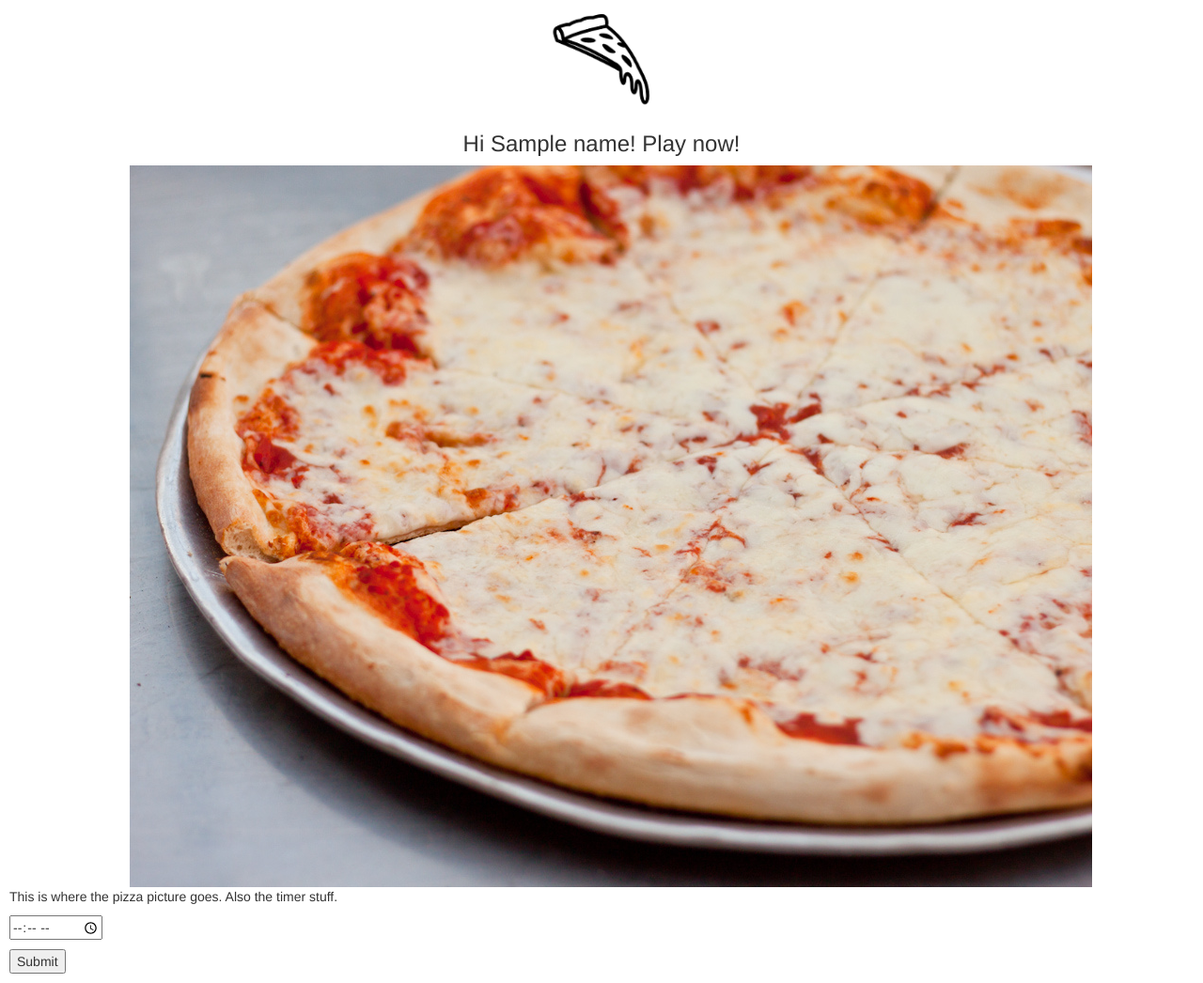
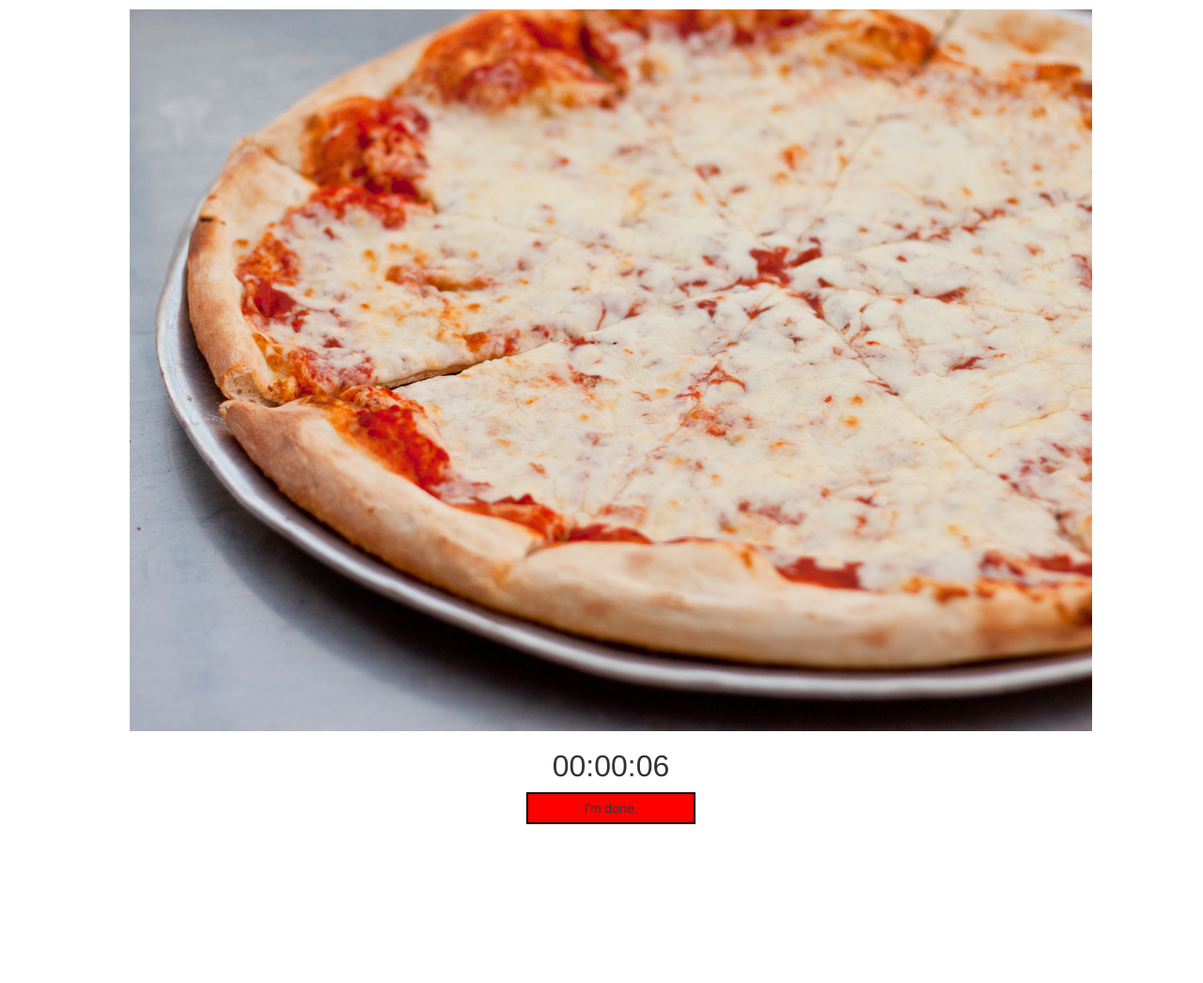
Before and after one commit to devinmcginty/PizzaBlaster, a Python web app: template web/templates/play.html in a window 1280 px wide. Shown: the whole page at 94% size. After the commit the page ends 877 px from the top, so only its background shows below. Run offline with Jinja, Linux system fonts and the light colour scheme; the template is opened without the code that fills it: most values are stand-ins (such as "Sample title", 1, 10 or a date in 2020); some libraries are stand-ins or nearby versions.

Commit message:
Basic gameplay page

```diff
--- a/web/css/pb.css
+++ b/web/css/pb.css
@@ -8,18 +8,6 @@ h2 {
     font-size: 24px;
 }
 
-.gameContainer {
-    margin: 10px;
-    width: 100%;
-}
-
-.pizza {
-    display: block;
-    margin-left: auto;
-    margin-right: auto;
-    width: 80%;
-    height: auto;
-}
 
 .logo {
     display: block;
@@ -28,6 +16,50 @@ h2 {
     width: 120px;
     height: 120px;
 }
+
+.invisible {
+    display: none;
+}
+
+.button {
+    text-align: center;
+    background-color: red;
+    border: 2px solid black;
+    margin-left: auto;
+    margin-right: auto;
+    padding: 5px;
+}
+
+/* play.html */
+
+.gameContainer {
+    margin: 10px;
+    width: 100%;
+}
+
+.pizza {
+    /*display: none;*/
+    display: block;
+    margin-left: auto;
+    margin-right: auto;
+    width: 80%;
+    height: auto;
+}
+
+.timer {}
+#timetext {}
+
+.doneButton {
+    width: 180px;
+}
+
+.submitScore {
+    width: 80%;
+    margin-left: auto;
+    margin-right: auto;
+    text-align: center;
+}
+
 
 .playbutton {
     border: 1px solid black;
--- /dev/null
+++ b/web/js/play.js
@@ -0,0 +1,36 @@
+var timer = document.getElementById('timetext'),
+    seconds = 0, minutes = 0, hours = 0,
+    t;
+
+function add() {
+    seconds++;
+    if (seconds >= 60) {
+        seconds = 0;
+        minutes++;
+        if (minutes >= 60) {
+            minutes = 0;
+            hours++;
+        }
+    }
+
+    timer.textContent = (hours ? (hours > 9 ? hours : "0" + hours) : "00") + ":" + (minutes ? (minutes > 9 ? minutes : "0" + minutes) : "00") + ":" + (seconds > 9 ? seconds : "0" + seconds);
+
+    runTimer();
+}
+
+function runTimer() {
+    t = setTimeout(add, 1000);
+}
+
+
+
+/* Start button */
+// start.onclick = timer;
+
+/* Done button */
+
+// /* Clear button */
+// clear.onclick = function() {
+//     h1.textContent = "00:00:00";
+//     seconds = 0; minutes = 0; hours = 0;
+// }
--- a/web/templates/play.html
+++ b/web/templates/play.html
@@ -2,12 +2,23 @@
 {% block title %}Play{% endblock %}
 
 {% block content %}
-    <h2>Hi {{ name }}! Play now!</h2>
+    <!-- <h2>Hi {{ name }}! Play now!</h2> -->
+    <style type="text/css">
+    .logo {
+      display: none;
+    }
+    </style>
     <div class="gameContainer">
+
+      <h2 class="afterGame invisible">Enter your time.</h2>
 
       <img src="/images/the_picture_of_the_pizza.jpg" class="pizza"/>
 
-      <p>This is where the pizza picture goes. Also the timer stuff.</p>
+      <div class="timer"><h1 id="timetext"></div>
+
+      <div class="button doneButton">I'm done.</div>
+
+      <div class="submitScore afterGame invisible">
         <form method="post" action="/submit/{{ play_id }}">
           <p>
             <input type="time" name="score" placeholder="Your time" />
@@ -17,7 +28,21 @@
           </p>
         </form>
       </div>
+    </div>
+
+    <script type="text/javascript" src="/js/play.js"></script>
     <script type="text/javascript">
+    $(window).load(function() {
+      runTimer();
+    });
+
+
+    $(".doneButton").click(function() {
+      clearTimeout(t);
+      $(".pizza").addClass("invisible");
+      $(".doneButton").addClass("invisible");
+      $(".afterGame").removeClass("invisible");
+    });
 
     </script>
 {% endblock %}
```
Lines whose indentation alone changed are shown as unchanged.
